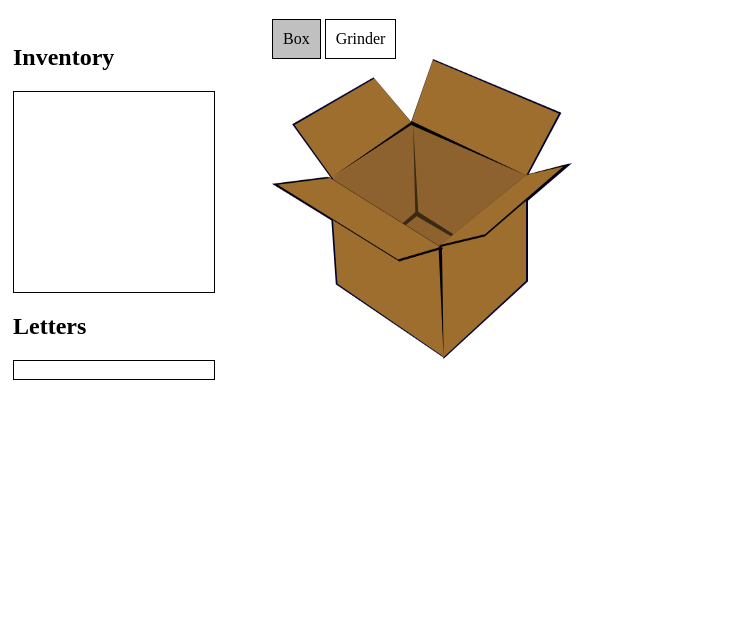
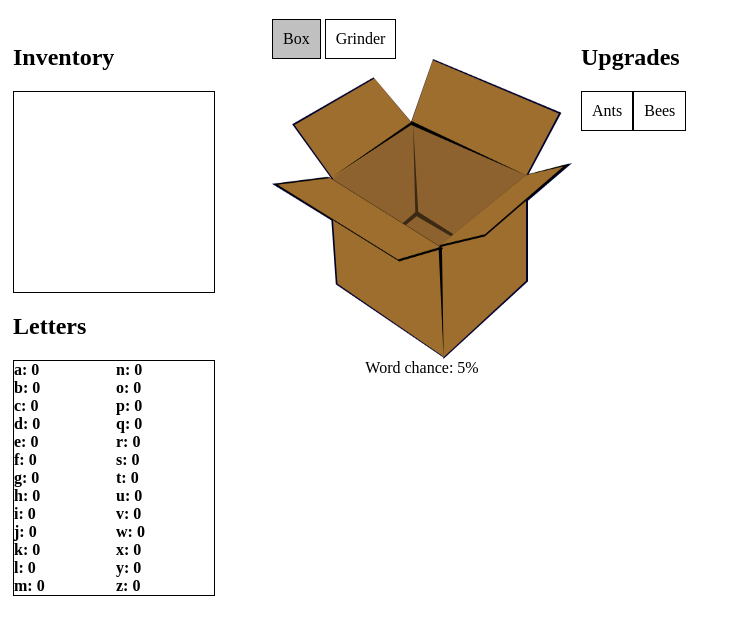
Before and after one commit to SirDuck1296/WordBox, a plain HTML site: page index.html in a window 1280 px wide. Shown: the part 61-696 px from the top of the page, without its empty margins (0-736 px from the left). Drawn offline with Linux system fonts and the light colour scheme.

Commit message:
Some working upgrades

```diff
--- a/game.css
+++ b/game.css
@@ -1,9 +1,8 @@
 
 #title {
-    margin: auto
     display: block;
     text-align: center;
-    width:800px
+    width:800px;
 }
 
 #gamecontainer {
@@ -21,13 +20,14 @@
 #center-container {
     vertical-align: top;
     display: inline-block;
-    width: 300px
+    width: 300px;
 }
 
 #right-container {
     vertical-align: top;
     display: inline-block;
     width: 250px;
+    padding: 5px;
 }
 
 .word-selected {
@@ -37,7 +37,7 @@
 #selection-row {
     vertical-align: top;
     display: block;
-    width: 100%
+    width: 100%;
 }
 
 .selection-row-selected {
@@ -72,6 +72,11 @@
     height: 300px;
     background-image: url("img/box.png");
     background-size: 300px 300px;
+}
+
+#wordbox-info {
+    display: block;
+    text-align: center;
 }
 
 #grinder-container {
@@ -144,5 +149,12 @@
 }
 
 .legendary {
-    color: rgb(255,127,127);
+    color: rgb(192,127,127);
 }
+
+.upgrade {
+    display: inline-block;
+    cursor: pointer;
+    border: 1px solid black;
+    padding: 10px;
+}
--- a/game.js
+++ b/game.js
@@ -12,6 +12,23 @@ game.letters = {a:0, b:0, c:0, d:0, e:0, f:0, g:0,
 		h:0, j:0, i:0, j:0, k:0, l:0, m:0,
 		n:0, o:0, p:0, q:0, r:0, s:0, t:0,
 		u:0, v:0, w:0, x:0, y:0, z:0}
+game.upgrades_purchased = new Array(upgradeData.length).fill(false)
+
+function buy_upgrade(num) {
+    var upgrade = upgradeData[num]
+    var can_afford = true
+    for (let letter in upgrade.cost) {
+	if ( game.letters[letter] < upgrade.cost[letter] )
+	    can_afford = false
+    }
+    if (can_afford) {
+	game.upgrades_purchased[num] = true
+	for (let letter in upgrade.cost) {
+	    game.letters[letter] -= upgrade.cost[letter]
+	}
+	update()
+    }
+}
 
 // Takes an array of relative chance values and returns a random result
 function jRandom(input) {
@@ -78,6 +95,36 @@ function inventoryLettersUpdate() {
     }
 }
 
+function upgradesUpdate() {
+    var upgrades_div = document.getElementById('upgrades')
+    while (upgrades_div.firstChild)
+	upgrades_div.removeChild(upgrades_div.lastChild)
+    for (let i=0; i<upgradeData.length; i++) {
+	if (upgradeData[i].isUnlocked() && !game.upgrades_purchased[i]) {
+	    var div = document.createElement('div')
+	    div.className = 'upgrade'
+	    div.innerText = upgradeData[i].name
+	    div.onclick = function() {buy_upgrade(i)}
+
+
+	    upgrades_div.appendChild(div)
+	    console.log(upgrades_div)
+	}
+    }
+}
+
+function calcWordChance() {
+    return 5
+	+ (game.upgrades_purchased[upgradeIndex['Ants']] ? 5 : 0)
+    	+ (game.upgrades_purchased[upgradeIndex['Bees']] ? 5 : 0)
+}
+
+// calculate word chance %
+function wordboxInfoUpdate() {
+    var wordbox_info = document.getElementById('wordbox-info')
+    wordbox_info.innerText = "Word chance: " + calcWordChance() + "%"
+}
+
 function wordClick() {
     if (this.classList.contains('word-selected')) {
 	this.classList.remove('word-selected')
@@ -91,7 +138,8 @@ function wordClick() {
 
 function boxClick() {
     //Decide whether to toss out a word
-    if (!jRandom([19,1])) {
+    var chance = calcWordChance()
+    if (!jRandom([100-chance, chance])) {
 	return
     }
 
@@ -202,4 +250,8 @@ function grindSelected() {
 function update() {
     inventoryWordsUpdate()
     inventoryLettersUpdate()
+    upgradesUpdate()
+    wordboxInfoUpdate()
 }
+
+window.onload = function() {update();}
--- a/index.html
+++ b/index.html
@@ -27,6 +27,7 @@
 	</div>
 	<div id="wordbox-container">
 	  <div id="wordbox" class="unselectable" onclick="boxClick()"></div>
+	  <div id="wordbox-info"></div>
 	</div>
 	<div id="grinder-container">
 	  <div id="grinder" class="unselectable"></div>
@@ -35,7 +36,12 @@
 	  </div>
 	</div>
       </div>
-      <div id="right-container"></div>
+      <div id="right-container">
+	<div id="upgrades-container">
+	  <h2>Upgrades</h2>
+	  <div id="upgrades"></div>
+	</div>
+      </div>
     </div>
   </body>
 </html>
--- a/upgrades.js
+++ b/upgrades.js
@@ -1,10 +1,12 @@
 // All upgrade info goes here
 
-function Upgrade(name, cost, description, flavor_text) {
+//isUnlocked -> Do we display this upgrade or not
+function Upgrade(name, cost, description, flavor_text, isUnlocked) {
     this.name = name
     this.cost = cost
     this.description = description
     this.flavor_text = flavor_text
+    this.isUnlocked = isUnlocked
 }
 
 upgradeData = []
@@ -12,13 +14,21 @@ upgradeData = []
 upgradeData.push( new Upgrade(
     "Ants",
     {a:1, n:1, t:1, s:1},
-    "Ants give 5% more words/click",
-    "The ants go marching..."
+    "Gain 5% more words/click",
+    "The ants go marching...",
+    function() {return true;}
 ))
 
 upgradeData.push( new Upgrade(
     "Bees",
-    {b:1, e:2, s:1}
-    "Bees give 5% more words/click",
-    "The bees go flying..."
+    {b:1, e:2, s:1},
+    "Gain 5% more words/click",
+    "The bees go flying...",
+    function() {return true;}
 ))
+
+
+upgradeIndex = {}
+for (let i=0; i<upgradeData.length; i++) {
+    upgradeIndex[upgradeData[i].name] = i
+}
```
